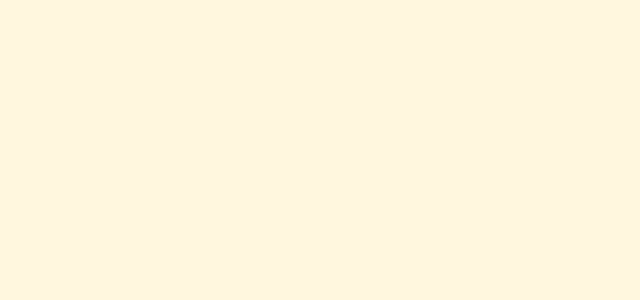
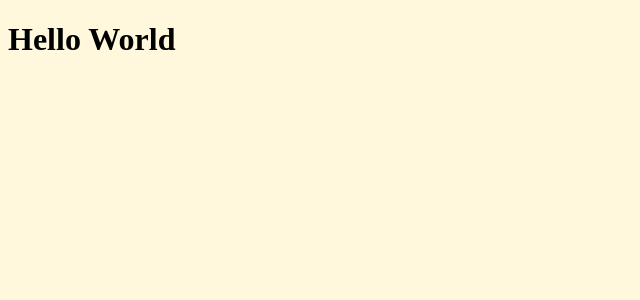
Before and after one commit to lachok/react-starter, a React app: page / in a window 1280 px wide. Shown: the top 300 px of the page, without its empty margins (0-640 px from the left). Built offline with nearby package versions, Linux system fonts and the light colour scheme.

Commit message:
Use html-webpack-plugin to inject bundle name in index.html

```diff
--- a/app/index.js
+++ b/app/index.js
@@ -3,12 +3,11 @@ import React from 'react'
 import { render } from 'react-dom'
 
 import './main.less'
-import 'file?name=[name].[ext]!../index.html'
 import App from './App'
 import { AppContainer } from 'react-hot-loader'
 
 const renderApp = (AppComponent) => {
-  render(<AppContainer component={AppComponent} />, document.getElementById('app'))
+  render(<AppContainer><AppComponent /></AppContainer>, document.getElementById('app'))
 }
 
 renderApp(App)
```
Also changed, not shown: 1 other file (tests, documents, lock files or other folders).
